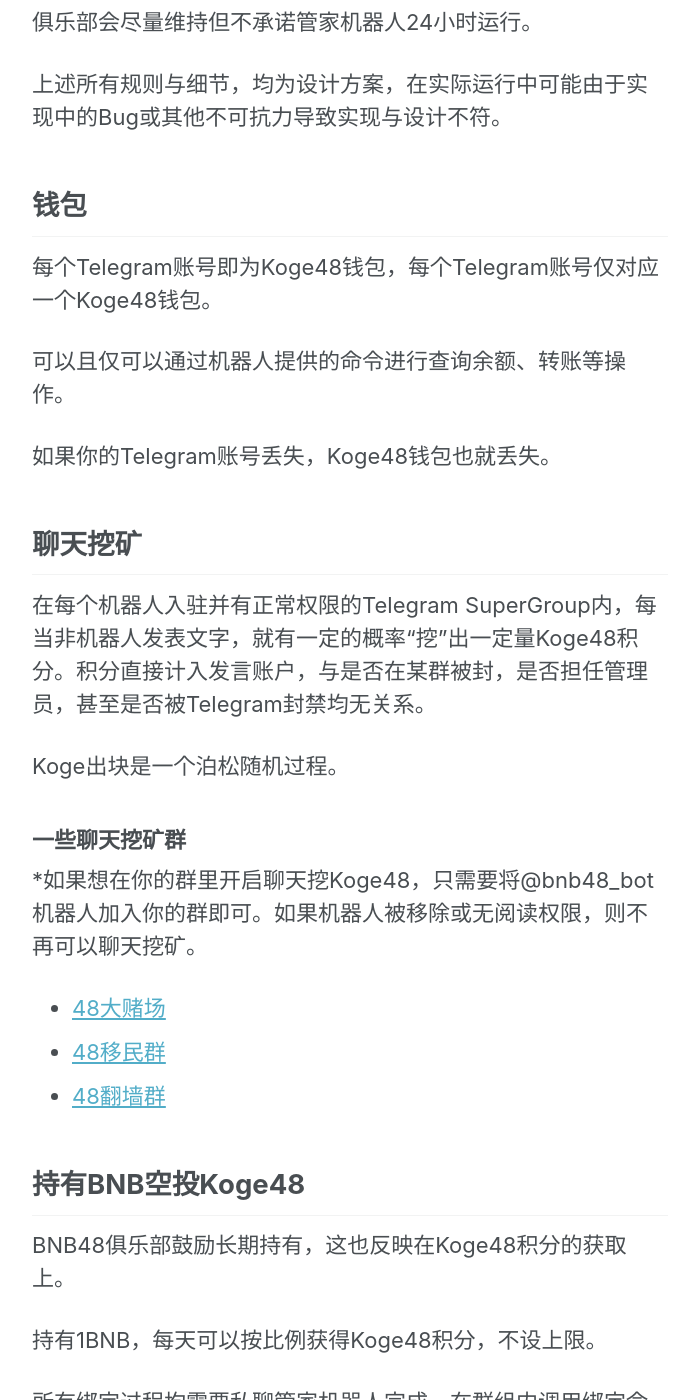
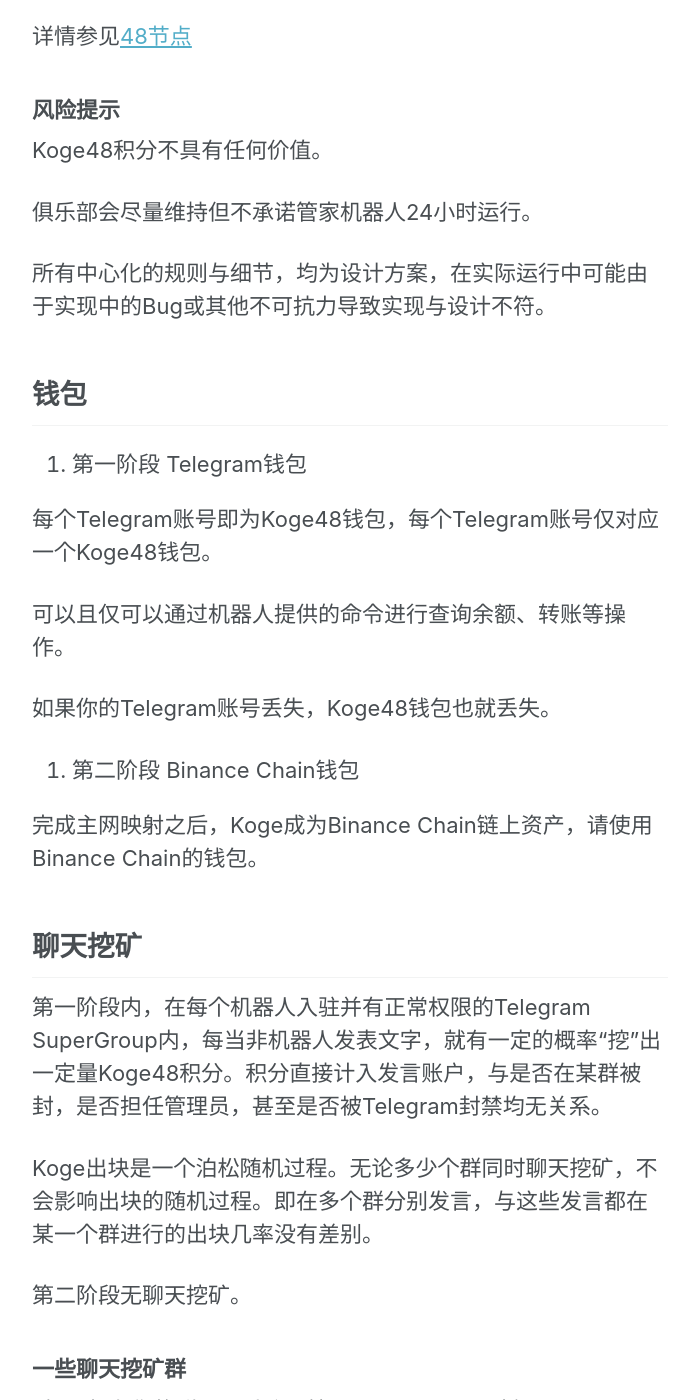
Before and after one commit to 48Club/BNB48Club.github.io, a Jekyll site: the page built from _pages/koge48.md, in a window 1280 px wide and 1400 px high, scrolled down 548 px. Shown: the whole window, without its empty margins (290-989 px from the left). Built offline with Jekyll 4.4.1, drawn with Linux system fonts in a browser that asks for light colours; nearby versions of some CDN libraries; some of the changed text lies outside the part shown.

Commit message:
Update koge48.md

```diff
--- a/_pages/koge48.md
+++ b/_pages/koge48.md
@@ -2,31 +2,41 @@
 permalink: /koge48
 excerpt: "Koge48积分，也简称Koge48或Koge，是BNB48俱乐部中心化管理的积分系统"
 title: "Koge48"
-modified: 2018-11-13T15:11:00+08:00
+modified: 2019-01-15T16:10:00+08:00
 ---
 ## 简介
-Koge48积分，也简称Koge48或Koge，是BNB48俱乐部中心化管理的积分系统，通过俱乐部管家机器人[@bnb48_bot](https://t.me/bnb48_bot)访问。
+Koge48积分，也简称Koge48或Koge，是BNB48俱乐部中心化管理的积分系统，暂时通过俱乐部管家机器人[@bnb48_bot](https://t.me/bnb48_bot)访问(称为第一阶段)。
 
+待BNB48俱乐部运营的主网记账节点上线后，会择机映射为Binance Chain主网token(称为第二阶段)。
+
+详情参见[48节点](http://bnb48.club/binancenode)
 
 ### 风险提示
 Koge48积分不具有任何价值。
 
 俱乐部会尽量维持但不承诺管家机器人24小时运行。
 
-上述所有规则与细节，均为设计方案，在实际运行中可能由于实现中的Bug或其他不可抗力导致实现与设计不符。
+所有中心化的规则与细节，均为设计方案，在实际运行中可能由于实现中的Bug或其他不可抗力导致实现与设计不符。
 
 ## 钱包
+1. 第一阶段 Telegram钱包
+
 每个Telegram账号即为Koge48钱包，每个Telegram账号仅对应一个Koge48钱包。
 
 可以且仅可以通过机器人提供的命令进行查询余额、转账等操作。
 
 如果你的Telegram账号丢失，Koge48钱包也就丢失。
 
+2. 第二阶段 Binance Chain钱包
+
+完成主网映射之后，Koge成为Binance Chain链上资产，请使用Binance Chain的钱包。
+
 ## 聊天挖矿
-在每个机器人入驻并有正常权限的Telegram SuperGroup内，每当非机器人发表文字，就有一定的概率“挖”出一定量Koge48积分。积分直接计入发言账户，与是否在某群被封，是否担任管理员，甚至是否被Telegram封禁均无关系。
+第一阶段内，在每个机器人入驻并有正常权限的Telegram SuperGroup内，每当非机器人发表文字，就有一定的概率“挖”出一定量Koge48积分。积分直接计入发言账户，与是否在某群被封，是否担任管理员，甚至是否被Telegram封禁均无关系。
 
-Koge出块是一个泊松随机过程。
+Koge出块是一个泊松随机过程。无论多少个群同时聊天挖矿，不会影响出块的随机过程。即在多个群分别发言，与这些发言都在某一个群进行的出块几率没有差别。
 
+第二阶段无聊天挖矿。
 ### 一些聊天挖矿群
 \*如果想在你的群里开启聊天挖Koge48，只需要将@bnb48_bot机器人加入你的群即可。如果机器人被移除或无阅读权限，则不再可以聊天挖矿。
 
@@ -35,9 +45,9 @@
 - [48翻墙群](https://t.me/joinchat/GRaQmkzYU3rHwXeNWTSV_w)
 
 ## 持有BNB空投Koge48
-BNB48俱乐部鼓励长期持有，这也反映在Koge48积分的获取上。
+BNB48俱乐部鼓励长期持有BNB，这也反映在Koge48积分的获取上。
 
-持有1BNB，每天可以按比例获得Koge48积分，不设上限。
+第一阶段内，持有1BNB，每天可以按比例获得Koge48积分，不设上限。
 
 所有绑定过程均需要私聊管家机器人完成，在群组内调用绑定命令是无效的。
 
@@ -49,8 +59,14 @@
 
 如果您决定提交链上地址或币安账户API，您承诺是在充分了解上述风险之后做出的决定。
 
+第二阶段无空投。
+
 ## 自然衰减
-每个账户中持仓的Koge积分会定时衰减。暂行的衰减速度是平均每24小时减少10%。
+第一阶段内，每个账户中持仓的Koge积分会定时衰减。暂行的衰减速度是平均每24小时减少10%。
+
+Koge支票兑现之前不会衰减。Koge支票仅可由俱乐部官方签发。
+
+第二阶段无自然衰减。
 
 ## 投票权
 当BNB48俱乐部需要进行重大决策时，按持有Koge48数量1:1获得投票权。
```
